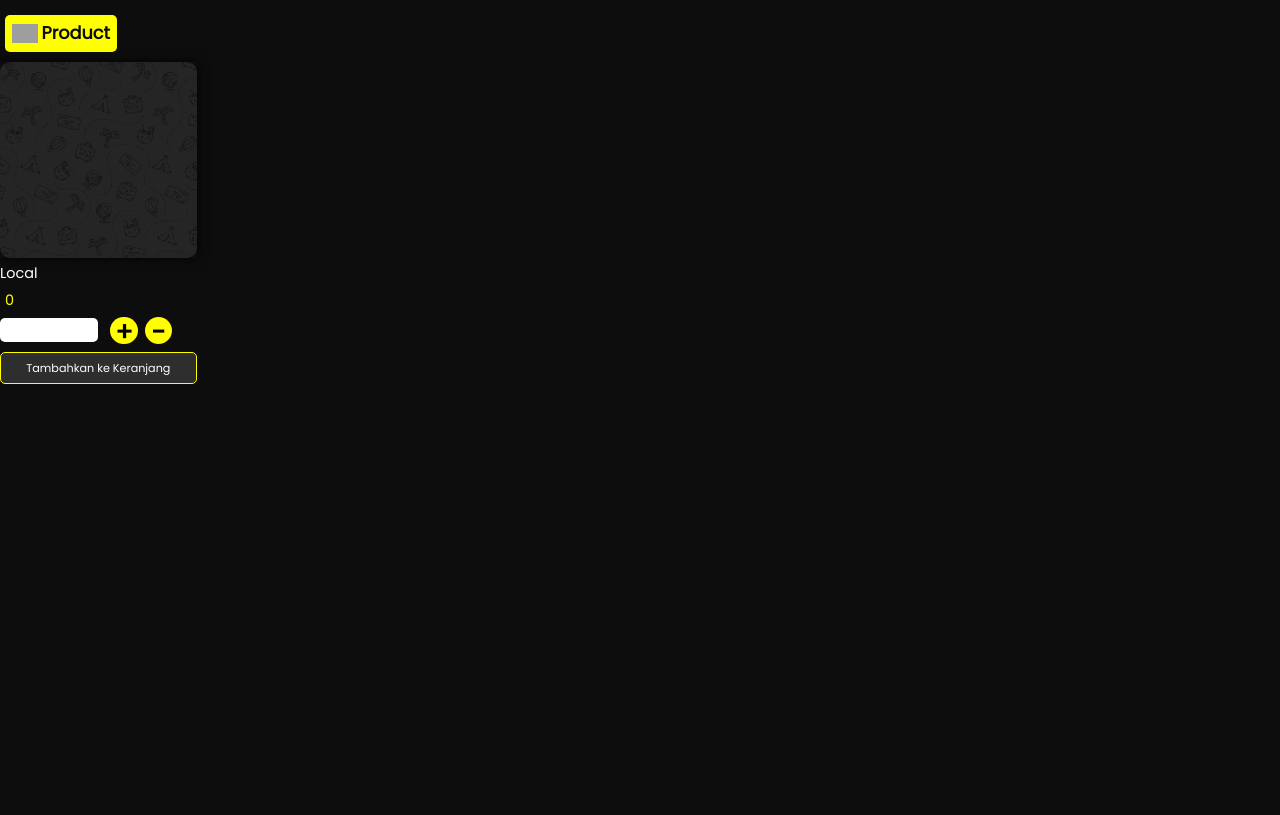
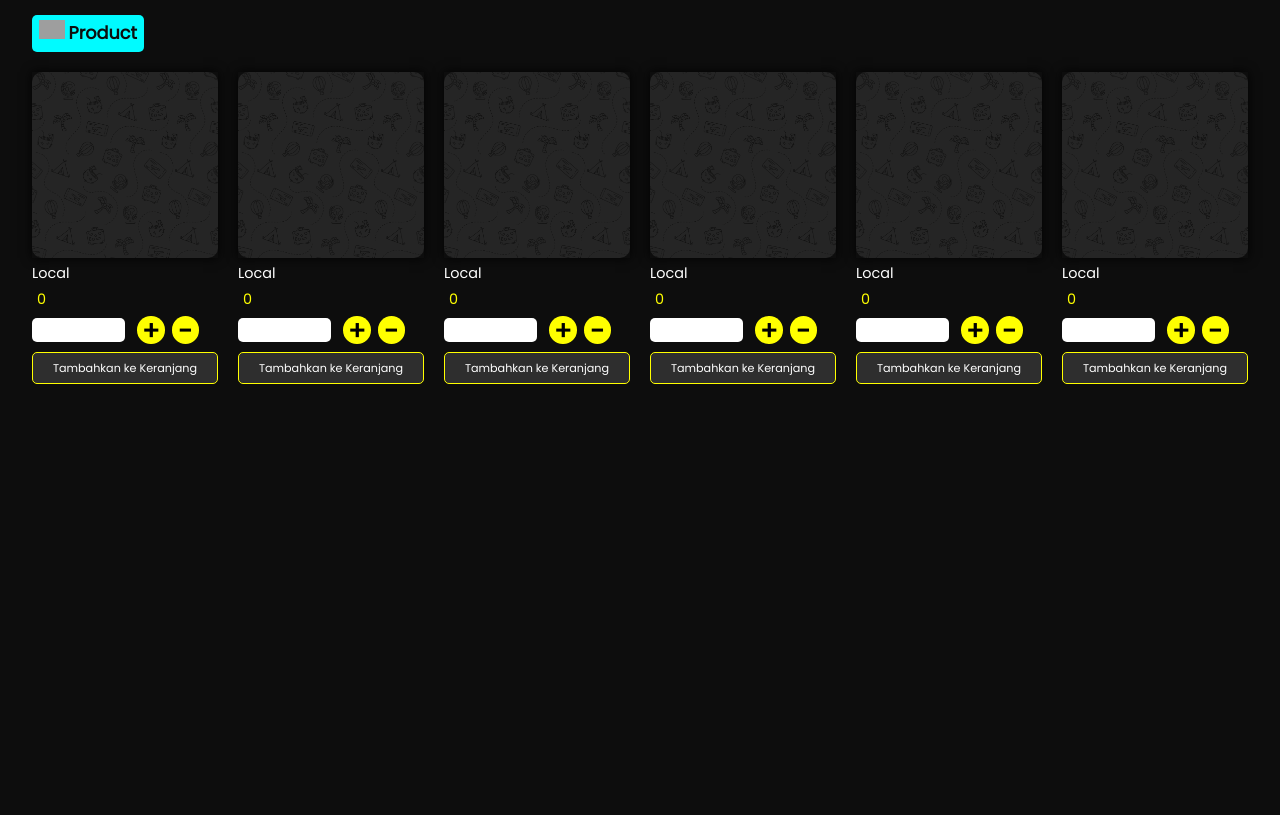
Before and after one commit to SayNotes/Website-Market, a PHP site: page / in a window 1280 px wide. Shown: the part 913-1728 px from the top of the page. After the commit the page ends 1297 px from the top, so only its background shows below. Run offline with PHP 8.4, Linux system fonts and the light colour scheme; grey boxes are pictures that could not be loaded.

Commit message:
Memperbaiki tampilan section home dan membuat layout home

```diff
--- a/css/style.css
+++ b/css/style.css
@@ -237,6 +161,8 @@ section.item {
     width: 100%;
     height: 100%;
     background-color: var(--black);
+    display: flex;
+    justify-content: center;
 }
 
 section.item .title {
@@ -244,30 +170,34 @@ section.item .title {
     display: flex;
     align-items: center;
     justify-content: flex-start;
-    margin-top: 1rem;
+    margin: 20px;
 }
 
 section.item .title h1 {
-    display: flex;
-    align-items: center;
-    justify-content: center;
     padding: 5px 7px;
-    background-color: rgb(255, 255, 0);
+    background-color: rgb(0, 251, 255);
     border-radius: 5px;
     font-weight: 700;
     font-family: 'Poppins', sans-serif;
     color: var(--black);
     font-size: 1.1rem;
-    margin: 0 0 10px 5px;
 }
+
 
 section.item h1 img {
     height: 1.2rem;
     margin-right: 4px;
 }
 
+section.item .wrap-section {
+    width: 95%;
+    height: max-content;
+    display: flex;
+    align-items: center;
+    flex-direction: column;
+}
+
 .list-item {
-    width: 100%;
     display: grid;
     grid-template-columns: repeat(6, 1fr);
     grid-template-rows: auto;
--- a/index.html
+++ b/index.html
@@ -11,8 +11,9 @@
 </head>
 
 <body>
-    <nav>
 
+
+    <nav id="nav">
         <ul>
             <img src="img/logo.png" alt="">
             <li>
@@ -33,26 +34,95 @@
         </form>
     </nav>
 
-    <section class="home bg-images">
-        <div class="info-payment">
-            <h1>Payment</h1>
-            <div class="payment">
-                <img src="img-logo/dana.png" alt="">
-                <img src="img-logo/gopay.png" alt="">
-                <img src="img-logo/ovo.png" alt="">
-                <img src="img-logo/qris.png" alt="">
-                <img src="img-logo/bank-jago.png" alt="">
+
+
+    <section class="home" id="home-page">
+        <div class="wrap-content">
+            <div class="first">
+                <img src="img/img-home/hutao-art.jpg" alt="">
+            </div>
+            <div class="second">
+                <img src="img/img-home/hutao-art.jpg" alt="">
+            </div>
+            <div class="third">
+                <img src="img/img-home/hutao-art.jpg" alt="">
             </div>
         </div>
     </section>
 
+
+
     <section class="item">
-        <!-- <h1 id="typing-effect"></h1> -->
+        <div class="wrap-section">
             <div class="title">
-            <h1> <img src="img-logo/BagShopping.png" alt=""> Product</h1>
+                <h1><img src="img-logo/BagShopping.png" alt="">Product</h1>
             </div>
             <div class="list-item">
-
+                <div class="card">
+                    <div class="img-item background-pattern">
+                        <!-- <img src="img/kazuha_sleep.jpg" alt=""> -->
+                    </div>
+                    <h1 class="name-item">Local</h1>
+                    <h1 class="price-item" id="result">0</h1>
+                    <form class="demand">
+                        <input type="number" id="numericInput" name="numericInput" pattern="[0-9]" required>
+                        <button class="button" type="button" onclick="increment()">+</button>
+                        <button class="button" type="button" onclick="decrement()">-</button>
+                    </form>
+                    <button class="submit-button" onclick="buttonClicked()">Tambahkan ke Keranjang</button>
+                </div>
+                <div class="card">
+                    <div class="img-item background-pattern">
+                        <!-- <img src="img/kazuha_sleep.jpg" alt=""> -->
+                    </div>
+                    <h1 class="name-item">Local</h1>
+                    <h1 class="price-item" id="result">0</h1>
+                    <form class="demand">
+                        <input type="number" id="numericInput" name="numericInput" pattern="[0-9]" required>
+                        <button class="button" type="button" onclick="increment()">+</button>
+                        <button class="button" type="button" onclick="decrement()">-</button>
+                    </form>
+                    <button class="submit-button" onclick="buttonClicked()">Tambahkan ke Keranjang</button>
+                </div>
+                <div class="card">
+                    <div class="img-item background-pattern">
+                        <!-- <img src="img/kazuha_sleep.jpg" alt=""> -->
+                    </div>
+                    <h1 class="name-item">Local</h1>
+                    <h1 class="price-item" id="result">0</h1>
+                    <form class="demand">
+                        <input type="number" id="numericInput" name="numericInput" pattern="[0-9]" required>
+                        <button class="button" type="button" onclick="increment()">+</button>
+                        <button class="button" type="button" onclick="decrement()">-</button>
+                    </form>
+                    <button class="submit-button" onclick="buttonClicked()">Tambahkan ke Keranjang</button>
+                </div>
+                <div class="card">
+                    <div class="img-item background-pattern">
+                        <!-- <img src="img/kazuha_sleep.jpg" alt=""> -->
+                    </div>
+                    <h1 class="name-item">Local</h1>
+                    <h1 class="price-item" id="result">0</h1>
+                    <form class="demand">
+                        <input type="number" id="numericInput" name="numericInput" pattern="[0-9]" required>
+                        <button class="button" type="button" onclick="increment()">+</button>
+                        <button class="button" type="button" onclick="decrement()">-</button>
+                    </form>
+                    <button class="submit-button" onclick="buttonClicked()">Tambahkan ke Keranjang</button>
+                </div>
+                <div class="card">
+                    <div class="img-item background-pattern">
+                        <!-- <img src="img/kazuha_sleep.jpg" alt=""> -->
+                    </div>
+                    <h1 class="name-item">Local</h1>
+                    <h1 class="price-item" id="result">0</h1>
+                    <form class="demand">
+                        <input type="number" id="numericInput" name="numericInput" pattern="[0-9]" required>
+                        <button class="button" type="button" onclick="increment()">+</button>
+                        <button class="button" type="button" onclick="decrement()">-</button>
+                    </form>
+                    <button class="submit-button" onclick="buttonClicked()">Tambahkan ke Keranjang</button>
+                </div>
                 <div class="card">
                     <div class="img-item background-pattern">
                         <!-- <img src="img/kazuha_sleep.jpg" alt=""> -->
@@ -67,6 +137,7 @@
                     <button class="submit-button" onclick="buttonClicked()">Tambahkan ke Keranjang</button>
                 </div>
             </div>
+        </div>
     </section>
 
     <script src="js/script.js"></script>
--- a/js/script.js
+++ b/js/script.js
@@ -35,3 +35,25 @@ function buttonClicked() {
         alert("Pesanan tidak dapat masuk");
     }
 };
+
+const navBar = document.getElementById("nav");
+const homePage = document.getElementById("home-page");
+const heightNavbar = navBar.clientHeight;
+
+window.addEventListener("scroll", function() {
+
+    if (window.scrollY > heightNavbar) {
+        navBar.style.position = "fixed";
+        navBar.style.top = 0;
+        navBar.style.left = 0;
+        navBar.style.zIndex = 999;
+        navBar.style.animationName = "upToDown";
+        navBar.style.animationDuration = "300ms";
+        navBar.style.animationTimingFunction = "ease in";
+        homePage.style.marginTop = `${heightNavbar}px`
+    } else {
+        navBar.style.position = "static";
+        navBar.style.animation = "";
+        homePage.style.marginTop = 0;
+    }
+});
```
Also changed, not shown: other parts of css/style.css (+53 -110 lines), img/img-home/hutao-art.jpg (added). Lines whose indentation alone changed are shown as unchanged.
